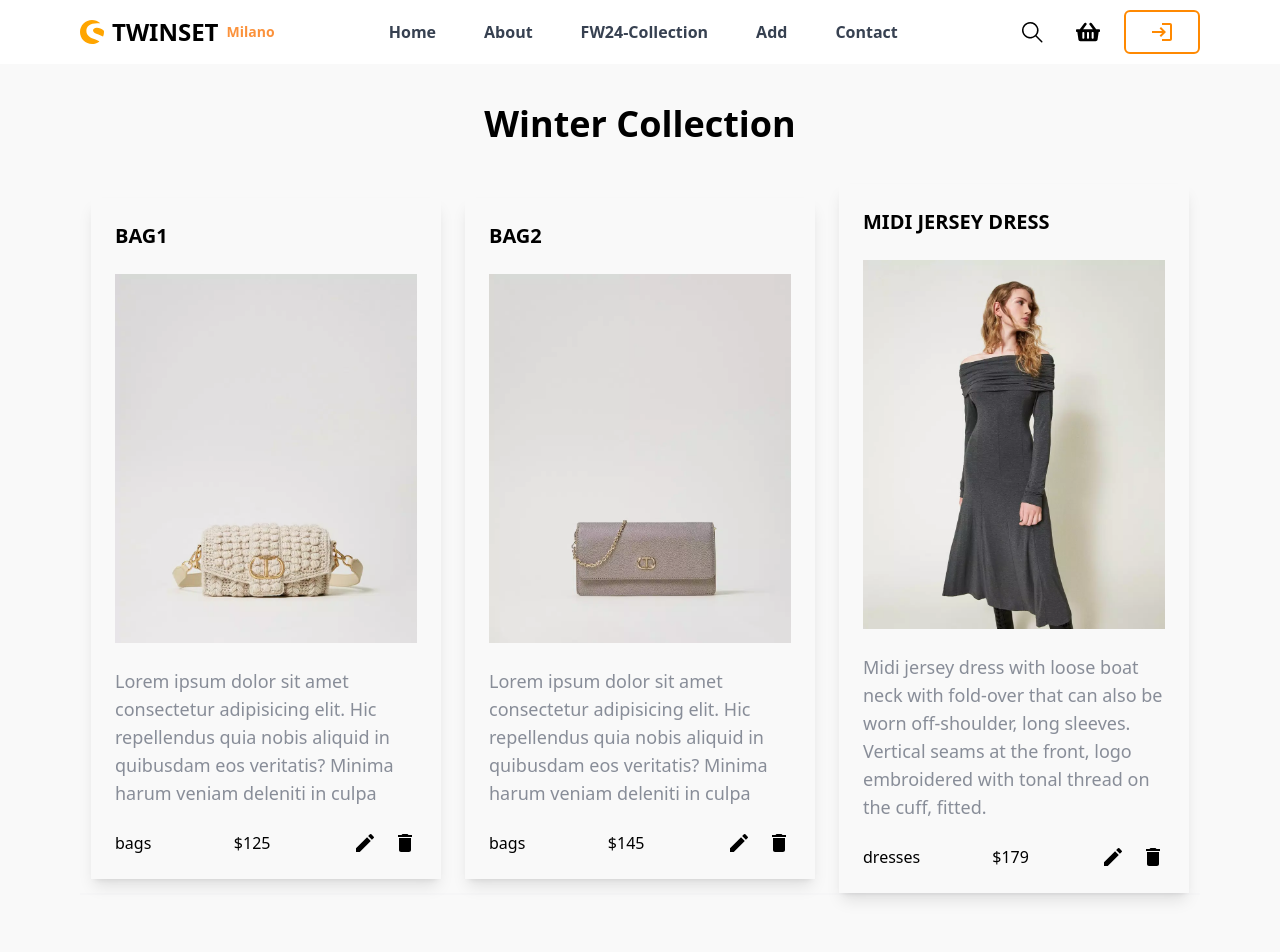
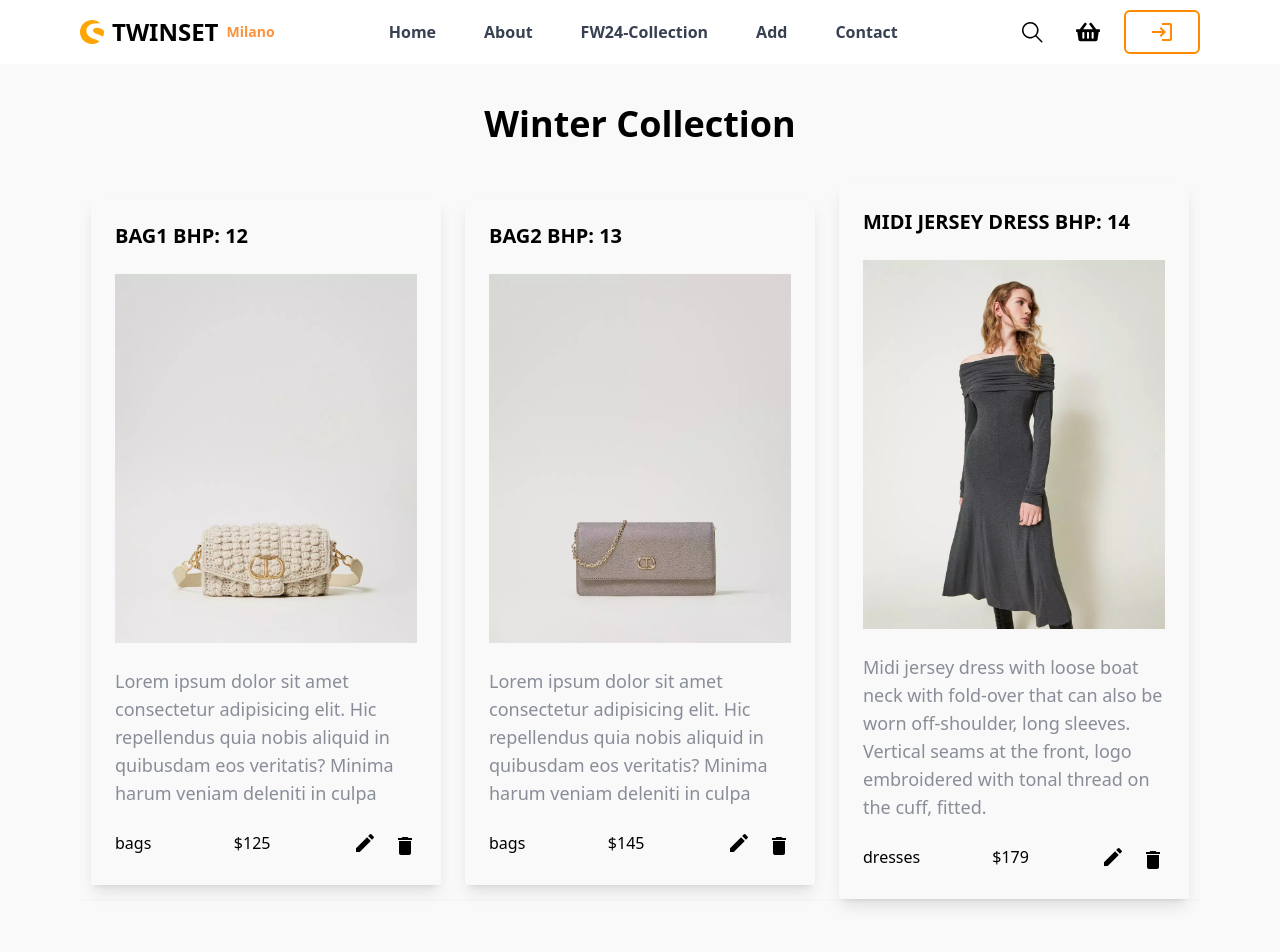
Before and after one commit to ch13Nataliia/fashion-shop, a React (Vite) app: page /winterCollection in a window 1280 px wide. Shown: the top 952 px of the page. Built offline with nearby package versions, Linux system fonts and the light colour scheme; a web font is replaced by a local one.

Commit message:
small fixes

```diff
--- a/src/components/Header.jsx
+++ b/src/components/Header.jsx
@@ -1,26 +1,29 @@
-import React from 'react'
+import React from 'react';
 import { SiShopware } from 'react-icons/si';
 import { GoSearch } from 'react-icons/go';
-import { FaShoppingBasket } from "react-icons/fa";
-import { MdOutlineLogin } from "react-icons/md";
-import { GiHamburgerMenu } from "react-icons/gi";
-
+import { FaShoppingBasket } from 'react-icons/fa';
+import { MdOutlineLogin } from 'react-icons/md';
+import { GiHamburgerMenu } from 'react-icons/gi';
 
 import { NavbarMenu } from '../mockData/data';
 import ResponsiveMenu from './ResponsiveMenu';
+import { Link } from 'react-router-dom';
 
 const Header = () => {
-  const [open, setOpen] = React.useState(false)
+  const [open, setOpen] = React.useState(false);
   return (
     <>
       <nav>
         <div className="container flex justify-between items-center py-2">
           {/* Logo section */}
-          <div className="text-2xl flex items-center gap-2 font-bold  py-2">
-            <SiShopware fill="orange" />
-            <p className='uppercase'>Twinset</p>
-            <p className="text-secondary text-sm">Milano</p>
-          </div>
+          <Link to={`/`}>
+            <div className="text-2xl flex items-center gap-2 font-bold  py-2">
+              <SiShopware fill="orange" />
+              <p className="uppercase">Twinset</p>
+              <p className="text-secondary text-sm">Milano</p>
+            </div>
+          </Link>
+
           {/* Menu section */}
           <div className="hidden md:block">
             <ul className="flex items-center gap-6 text-gray-700">
@@ -39,26 +42,25 @@ const Header = () => {
             </ul>
           </div>
           {/* Icon section */}
-          <div className='flex items-center gap-4'>
-            <button className='text-2xl hover:bg-primary hover:text-white rounded-full p-2'>
+          <div className="flex items-center gap-4">
+            <button className="text-2xl hover:bg-primary hover:text-white rounded-full p-2">
               <GoSearch />
             </button>
-            <button className='text-2xl hover:bg-primary hover:text-white rounded-full p-2'>
-              <FaShoppingBasket  />
+            <button className="text-2xl hover:bg-primary hover:text-white rounded-full p-2">
+              <FaShoppingBasket />
             </button>
-            <button className='text-primary text-2xl hover:bg-primary hover:text-white rounded-md px-6 py-2 border-2 border-primary font-semibold duration-200 hidden md:block '>
-            <MdOutlineLogin />
-
+            <button className="text-primary text-2xl hover:bg-primary hover:text-white rounded-md px-6 py-2 border-2 border-primary font-semibold duration-200 hidden md:block ">
+              <MdOutlineLogin />
             </button>
           </div>
           {/* Mobile humburger Menu section */}
-          <div className='md:hidden' onClick={() => setOpen(!open)}>
-          <GiHamburgerMenu className='text-2xl'/>
+          <div className="md:hidden" onClick={() => setOpen(!open)}>
+            <GiHamburgerMenu className="text-2xl" />
           </div>
         </div>
       </nav>
       {/* Mobile sidenar section */}
-      <ResponsiveMenu open={open}/>
+      <ResponsiveMenu open={open} />
     </>
   );
 };
--- a/src/components/WinterList.jsx
+++ b/src/components/WinterList.jsx
@@ -1,6 +1,6 @@
 import { MdEdit } from 'react-icons/md';
-import { MdDelete } from "react-icons/md";
-
+import { MdDelete } from 'react-icons/md';
+import { Link } from 'react-router-dom';
 import Lot1 from '../assets/winter_list/bag4.webp';
 import Lot2 from '../assets/winter_list/bag5.webp';
 
@@ -8,62 +8,68 @@ import Lot3 from '../assets/winter_list/dress4.webp';
 
 const WinterData = [
   {
-    id: 1,
+    _id: 1,
     category: 'bags',
     img: Lot1,
+    bhp: 12,
     title: 'bag1',
-    info: "Lorem ipsum dolor sit amet consectetur adipisicing elit. Hic repellendus quia nobis aliquid in quibusdam eos veritatis? Minima harum veniam deleniti in culpa ",
+    info: 'Lorem ipsum dolor sit amet consectetur adipisicing elit. Hic repellendus quia nobis aliquid in quibusdam eos veritatis? Minima harum veniam deleniti in culpa ',
     price: '$125',
   },
   {
-    id: 2,
+    _id: 2,
     category: 'bags',
     img: Lot2,
+    bhp: 13,
     title: 'bag2',
-    info: "Lorem ipsum dolor sit amet consectetur adipisicing elit. Hic repellendus quia nobis aliquid in quibusdam eos veritatis? Minima harum veniam deleniti in culpa ",
+    info: 'Lorem ipsum dolor sit amet consectetur adipisicing elit. Hic repellendus quia nobis aliquid in quibusdam eos veritatis? Minima harum veniam deleniti in culpa ',
     price: '$145',
   },
   {
-    id: 3,
+    _id: 3,
     category: 'dresses',
     img: Lot3,
+    bhp: 14,
     title: 'Midi jersey dress',
-    info: "Midi jersey dress with loose boat neck with fold-over that can also be worn off-shoulder, long sleeves. Vertical seams at the front, logo embroidered with tonal thread on the cuff, fitted. ",
+    info: 'Midi jersey dress with loose boat neck with fold-over that can also be worn off-shoulder, long sleeves. Vertical seams at the front, logo embroidered with tonal thread on the cuff, fitted. ',
     price: '$179',
   },
 ];
 const WinterList = () => {
-
-
-
   return (
     <div>
-      <ul className='flex justify-center items-center space-x-6'>
-        {WinterData.map((item) => (
-          <div key={item.id} className='max-w-[350px] space-y-6 shadow-lg p-6'>
-          <div className='text-xl font-bold uppercase'>
-            <p>{item.title}</p>
+      <ul className="flex justify-center items-center space-x-6">
+        {WinterData.map(
+          ({ _id, title, img, bhp, info, category, price }, i) => (
+            <div key={i} className="max-w-[350px] space-y-6 shadow-lg p-6">
+              <div className="text-xl font-bold uppercase">
+                <p>
+                  {title} BHP: {bhp}
+                </p>
               </div>
 
-            <div className=''>
-              <img src={item.img} alt="winter-img" />
+              <div className="">
+                <img src={img} alt="winter-img" />
               </div>
-            <div className='text-lg text-gray-500/80'>{item.info}</div>
-         <div className='flex justify-between'>
-           <p>{item.category}</p>
-            <p>{item.price}</p>
-            <div className='flex gap-4'>
-              <button onClick={() => {}}>
+              <div className="text-lg text-gray-500/80">{info}</div>
+              <div className="flex justify-between">
+                <p>{category}</p>
+                <p>{price}</p>
+                <div className="flex gap-4">
+                  <Link to={`/update/${_id}`}>
+                    <button>
                       <MdEdit size={24} />
                     </button>
-              <button>
-                <MdDelete  size={24} />
+                  </Link>
+
+                  <button onClick={() => console.log(`delete ${_id}`)}>
+                    <MdDelete size={24} />
                   </button>
                 </div>
               </div>
-
             </div>
-        ))}
+          ),
+        )}
       </ul>
     </div>
   );
--- a/src/pages/Update.jsx
+++ b/src/pages/Update.jsx
@@ -1,10 +1,9 @@
+import { useParams } from 'react-router-dom';
+
 
 const Update = () => {
-  return (
-    <div>
-      Update
-    </div>
-  )
-}
+  const {id} = useParams();
+  return <div>Update {id}</div>;
+};
 
-export default Update
+export default Update;
```
Lines whose indentation alone changed are shown as unchanged.
